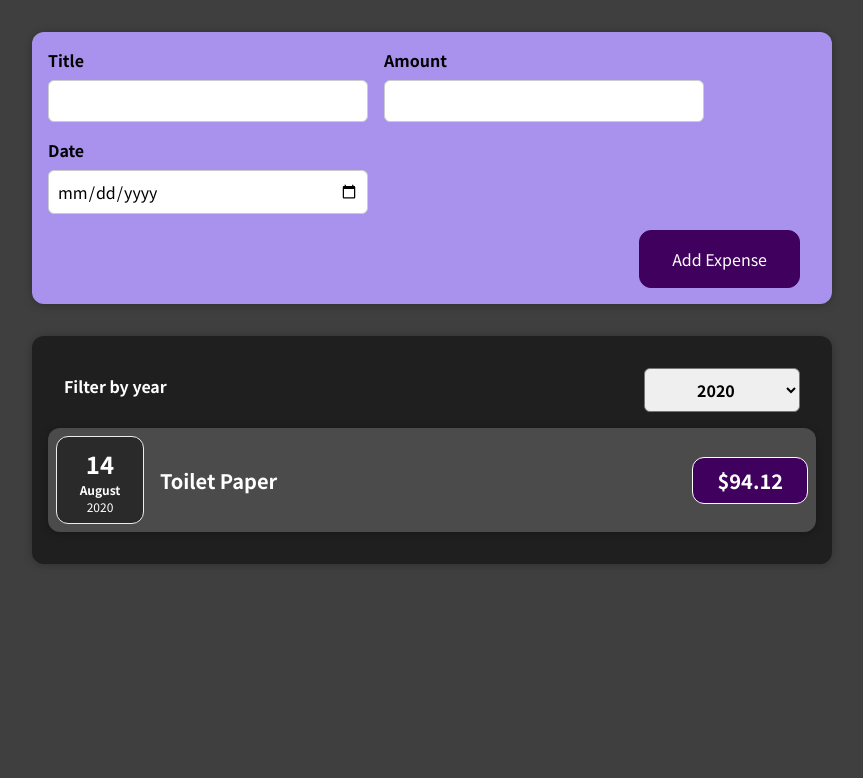
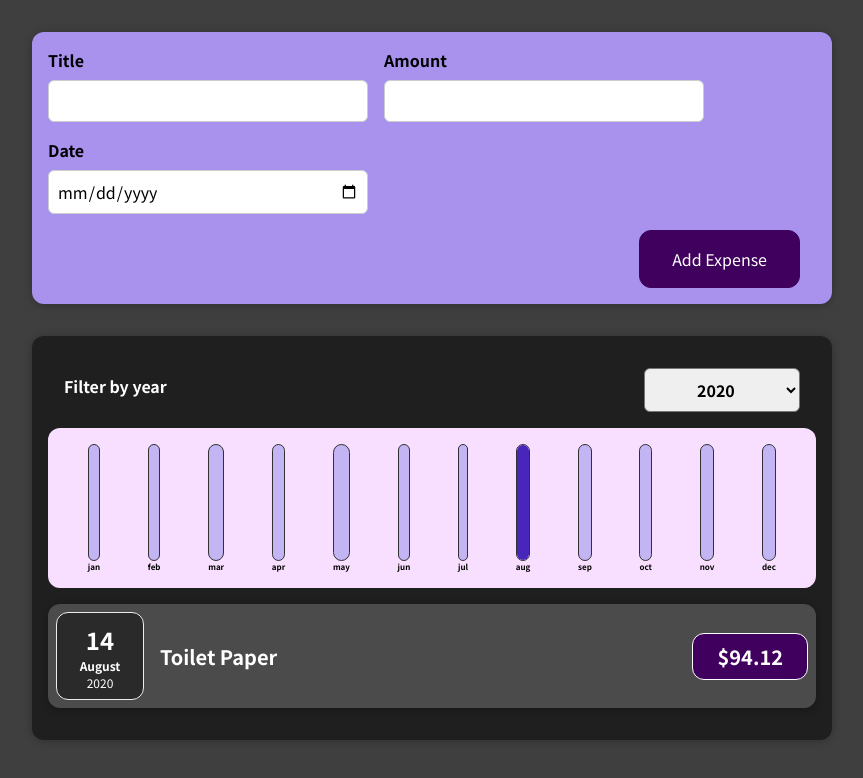
Before and after one commit to MZohaibSarwar/expense_item, a React (Create React App) app: page / in a window 1280 px wide. Shown: the top 778 px of the page, without its empty margins (208-1071 px from the left). Built offline with nearby package versions, Linux system fonts and the light colour scheme.

Commit message:
project completed

```diff
--- /dev/null
+++ b/src/components/Chart.css
@@ -0,0 +1,9 @@
+.chart {
+  padding: 1rem;
+  border-radius: 12px;
+  background-color: #f8dfff;
+  text-align: center;
+  display: flex;
+  justify-content: space-around;
+  height: 10rem;
+}
--- /dev/null
+++ b/src/components/Chart.js
@@ -0,0 +1,21 @@
+import React from "react";
+import ChartBar from './ChartBar';
+import './Chart.css';
+
+function Chart (props){
+    const dataPointsValue = props.dataPoints.map(dataPoint => dataPoint.value);
+    const totalMaximum = Math.max(...dataPointsValue);
+    return (
+        <div className='chart'>
+            {props.dataPoints.map((dataPoint) => (
+                <ChartBar
+                    key={dataPoint.label}
+                    value={dataPoint.value}
+                    maxValue={totalMaximum}
+                    label={dataPoint.label}
+                />
+            ))}
+        </div>
+    );
+};
+export default Chart;
--- /dev/null
+++ b/src/components/ChartBar.css
@@ -0,0 +1,30 @@
+.chart-bar {
+  height: 100%;
+  display: flex;
+  flex-direction: column;
+  align-items: center;
+}
+
+.chart-bar__inner {
+  height: 100%;
+  width: 100%;
+  border: 1px solid #313131;
+  border-radius: 12px;
+  background-color: #c3b4f3;
+  overflow: hidden;
+  display: flex;
+  flex-direction: column;
+  justify-content: flex-end;
+}
+
+.chart-bar__fill {
+  background-color: #4826b9;
+  width: 100%;
+  transition: all 0.3s ease-out;
+}
+
+.chart-bar__label {
+  font-weight: bold;
+  font-size: 0.5rem;
+  text-align: center;
+}
--- /dev/null
+++ b/src/components/ChartBar.js
@@ -0,0 +1,17 @@
+import React from "react";
+import './ChartBar.css';
+
+function ChartBar (props){
+    let barFillHeight = '0%';
+    if(props.maxValue > 0) {
+        barFillHeight = Math.round((props.value / props.maxValue) * 100) + '%';
+    }
+
+    return <div className='chart-bar'>
+        <div className='chart-bar__inner'>
+            <div className='chart-bar__fill' style={{height: barFillHeight}}></div>
+        </div>
+        <div className='chart-bar__label'>{props.label}</div>
+    </div>
+};
+export default ChartBar;
--- a/src/components/Expenses.js
+++ b/src/components/Expenses.js
@@ -2,6 +2,8 @@
 import './Expenses.css';
 import ExpenseItem from "./ExpenseItem";
 import ExpensesFilter from './ExpensesFilter';
+import ExpensesList from "./ExpensesList";
+import ExpensesChart from "./ExpensesChart";
 function Expenses(props) {
 
 
@@ -13,23 +15,14 @@
             return expense.date.getFullYear().toString() === filteredYear;
          });
 
-         let expensesContent = <p>No expenses found!</p>;
-         if(filteredExpenses.length > 0){
-             expensesContent = filteredExpenses.map((expense) => (
-                    <ExpenseItem
-                    key={expense.id}
-                    title={expense.title}
-                    amount={expense.amount}
-                    date={expense.date}
-                />
-                ));
-         }
+
 
         return(
             <div className="expenses">
 
                  <ExpensesFilter selected={filteredYear} onChangeFilter={filterChangeHandler} />
-                 {expensesContent}
+                <ExpensesChart expenses={filteredExpenses}/>
+                 <ExpensesList items={filteredExpenses}/>
 
             </div>
 );
--- /dev/null
+++ b/src/components/ExpensesChart.js
@@ -0,0 +1,24 @@
+import React from "react";
+import Chart from "./Chart";
+function ExpensesChart (props){
+    const chartDataPoint = [
+        { label: 'jan', value: 0},
+        { label: 'feb', value: 0},
+        { label: 'mar', value: 0},
+        { label: 'apr', value: 0},
+        { label: 'may', value: 0},
+        { label: 'jun', value: 0},
+        { label: 'jul', value: 0},
+        { label: 'aug', value: 0},
+        { label: 'sep', value: 0},
+        { label: 'oct', value: 0},
+        { label: 'nov', value: 0},
+        { label: 'dec', value: 0},
+    ];
+    for (const expense of props.expenses){
+        const expenseMonth = expense.date.getMonth();
+        chartDataPoint[expenseMonth].value += expense.amount;
+    }
+    return <Chart dataPoints={chartDataPoint}/>
+};
+export default ExpensesChart;
--- a/src/components/ExpensesList.js
+++ b/src/components/ExpensesList.js
@@ -1,10 +1,22 @@
 import React from "react";
 import './ExpensesList.css'
+import ExpenseItem from "./ExpenseItem";
 function ExpensesList (props){
-    return (
-        <ul className='expenses-list'>
 
-        </ul>
-    );
-}
+         if (props.items.length === 0){
+             return <h2 className='expenses-list__fallback'>Found no expenses.</h2>
+         }
+
+         return <ul className='expenses-list'>
+             {props.items.map((expense) => (
+                    <ExpenseItem
+                    key={expense.id}
+                    title={expense.title}
+                    amount={expense.amount}
+                    date={expense.date}
+                />
+                ))
+         }
+         </ul>
+};
 export default ExpensesList;
```
